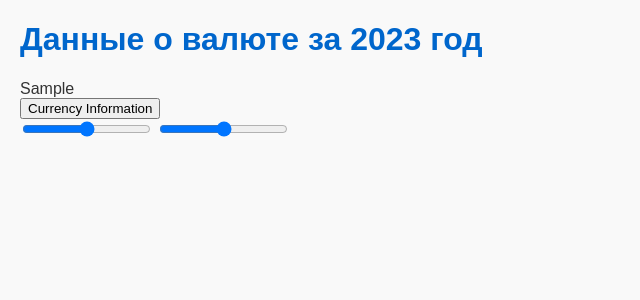
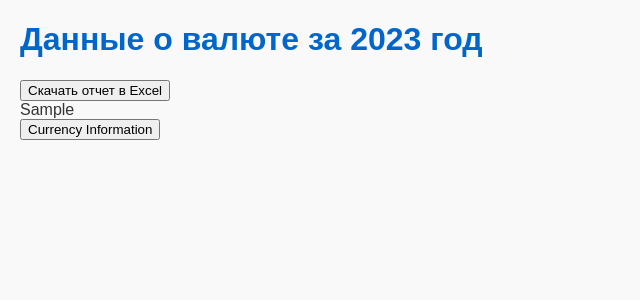
Before and after one commit to EkaterinaDoroshenko/Working-with-API, a Django app: template currencyinfo/currencyinfo/templates/index.html in a window 1280 px wide. Shown: the top 300 px of the page, without its empty margins (0-640 px from the left). Run offline with Django 5.2, Linux system fonts and the light colour scheme; the template is opened without the code that fills it: most values are stand-ins (such as "Sample title", 1, 10 or a date in 2020); some libraries are stand-ins or nearby versions.

Commit message:
First Commit

```diff
--- a/currencyinfo/currencyinfo/templates/index.html
+++ b/currencyinfo/currencyinfo/templates/index.html
@@ -2,6 +2,10 @@
 {% block content %}
 
     <h1>Данные о валюте за 2023 год</h1>
+        <form action="{% url 'generate_excel_report' %}" method="get">
+            <button type="submit">Скачать отчет в Excel</button>
+        </form>
+
     {% if plot_div %}
         {% autoescape off %}
         {{ plot_div }}
@@ -14,8 +18,7 @@
    <button class="button" >Currency Information</button>
   </form>
 
-<input type="range" id="lower" oninput="upper.value=this.value<this.max?this.value:upper.value" min="0" max="100" step="1">
-<input type="range" id="upper" oninput="lower.value=this.value>lower.min?this.value:lower.value" min="0" max="100" step="1">
+
 
 
 
--- a/currencyinfo/dashboard/urls.py
+++ b/currencyinfo/dashboard/urls.py
@@ -3,6 +3,7 @@ from . import views
 
 urlpatterns = [
     path('', views.index, name='index'),
+    path('generate_excel/', views.generate_excel_report, name='generate_excel_report'),
     path('home', views.home,name='home'),
     path('checkdollar/', views.checkdollar, name='checkdollar'),
 ]
```
